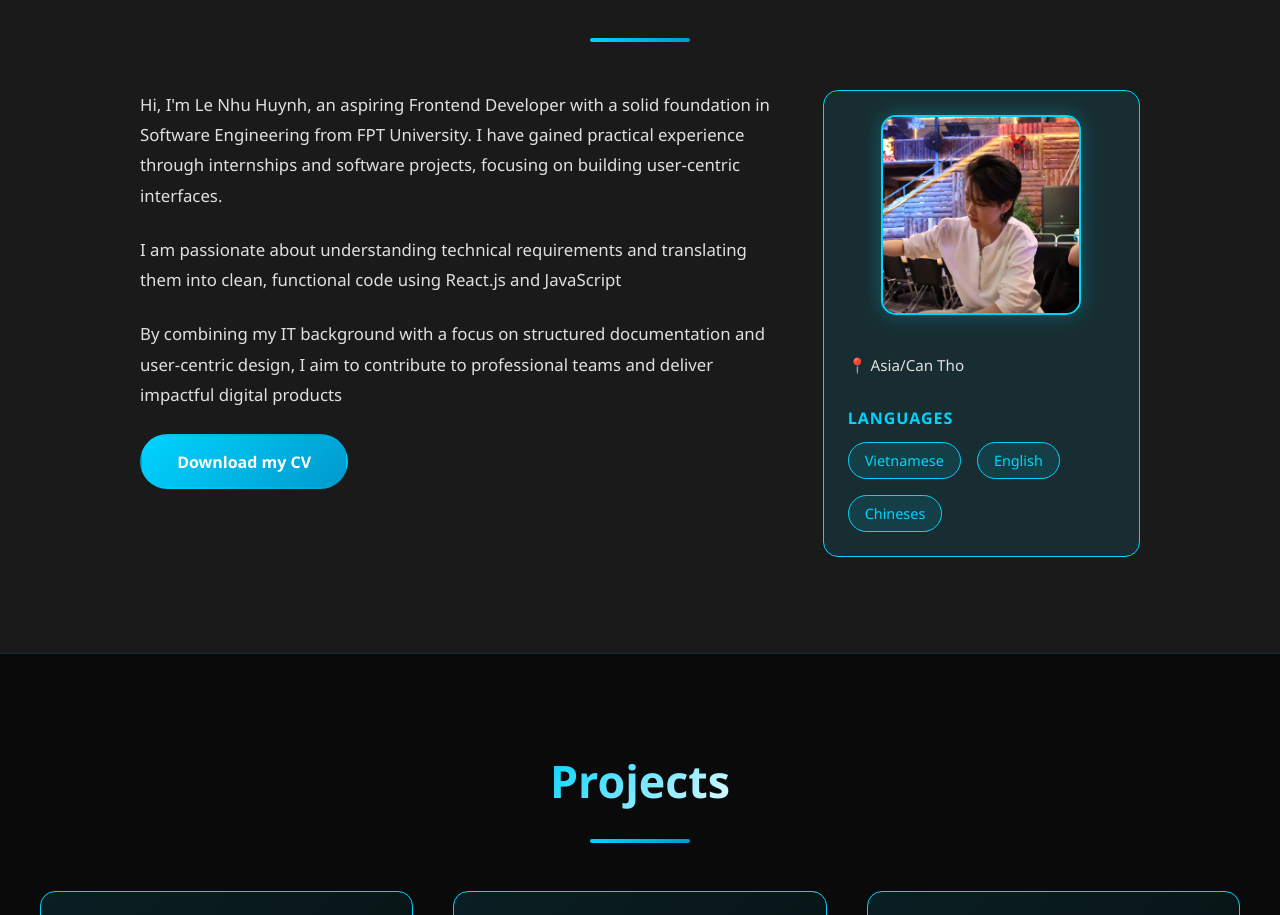
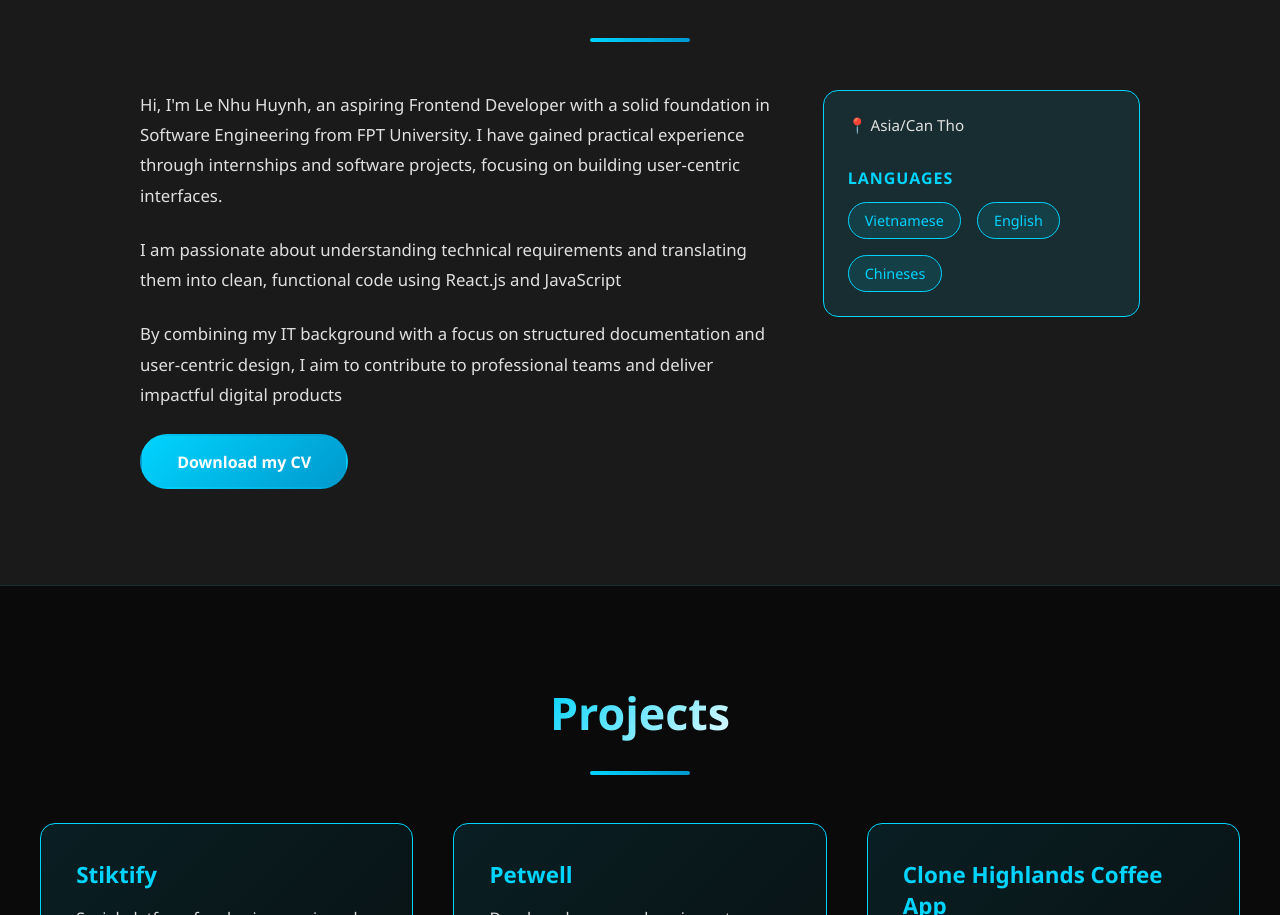
Before and after one commit to Huynh25/HuynhLN_portfolio, a React (Create React App) app: page / in a window 1280 px wide. Shown: the part 1027-1942 px from the top of the page. Built offline with nearby package versions, Linux system fonts and the light colour scheme.

Commit message:
update profile

```diff
--- a/src/components/About.js
+++ b/src/components/About.js
@@ -30,9 +30,9 @@ function About() {
           <a href="https://drive.google.com/file/d/1ToVp_vM-87KfQRgyXskb4KbP7tt8Hele/view?usp=sharing" className="cta-button" target="_blank" rel="noopener noreferrer">Download my CV</a>
         </div>
         <div className="about-sidebar">
-          <div className="sidebar-profile-image">
+          {/* <div className="sidebar-profile-image">
             <img src="/profile.jpg" alt="Profile" className="profile-img" />
-          </div>
+          </div> */}
           <div className="sidebar-section">
             <p className="location">📍 Asia/Can Tho</p>
           </div>
```
